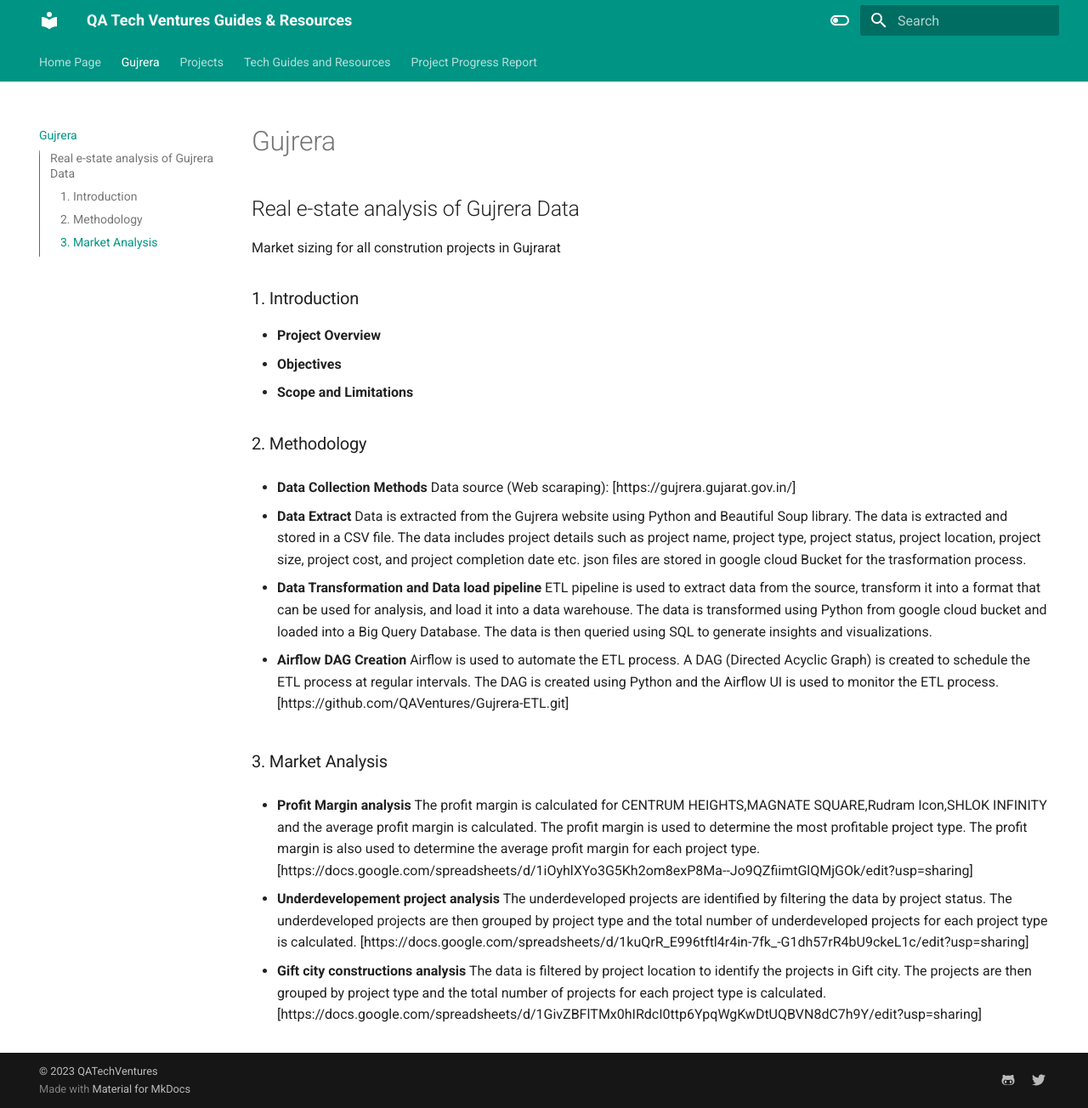
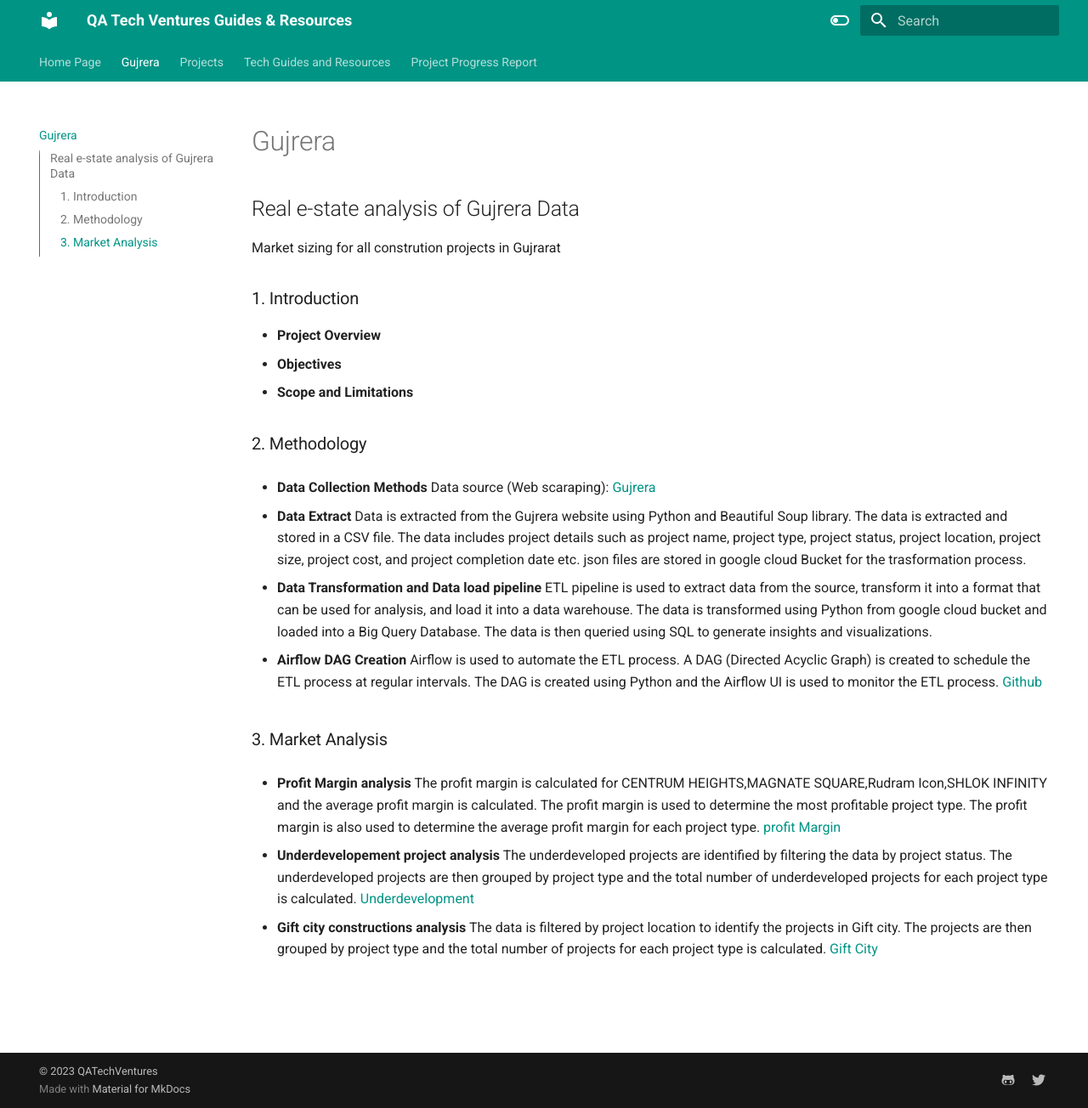
Before and after one commit to QAVentures/qaTechVentures-mkdoc-material, an MkDocs documentation site: the page built from docs/Gujrera.md, in a window 1280 px wide and 1304 px high. Shown: the whole window at 85% size. Built offline with MkDocs 1.6.1 and Material for MkDocs 9.7.7, drawn with Linux system fonts in a browser that asks for light colours.

Commit message:
links added

```diff
--- a/docs/Gujrera.md
+++ b/docs/Gujrera.md
@@ -20,20 +20,20 @@
 
 - **Airflow DAG Creation**
     Airflow is used to automate the ETL process. A DAG (Directed Acyclic Graph) is created to schedule the ETL process at regular intervals. The DAG is created using Python and the Airflow UI is used to monitor the ETL process.
-    [https://github.com/QAVentures/Gujrera-ETL.git]
+    [Github](https://github.com/QAVentures/Gujrera-ETL.git)
 
 
 ### 3. Market Analysis
 
 - **Profit Margin analysis**
      The profit margin is calculated for CENTRUM HEIGHTS,MAGNATE SQUARE,Rudram Icon,SHLOK INFINITY and the average profit margin is calculated. The profit margin is used to determine the most profitable project type. The profit margin is also used to determine the average profit margin for each project type.
-    [https://docs.google.com/spreadsheets/d/1iOyhlXYo3G5Kh2om8exP8Ma--Jo9QZfiimtGlQMjGOk/edit?usp=sharing]
+    [profit Margin](https://docs.google.com/spreadsheets/d/1iOyhlXYo3G5Kh2om8exP8Ma--Jo9QZfiimtGlQMjGOk/edit?usp=sharing)
 
 
 - **Underdevelopement project analysis**
     The underdeveloped projects are identified by filtering the data by project status. The underdeveloped projects are then grouped by project type and the total number of underdeveloped projects for each project type is calculated.
-    [https://docs.google.com/spreadsheets/d/1kuQrR_E996tftl4r4in-7fk_-G1dh57rR4bU9ckeL1c/edit?usp=sharing]
+    [Underdevelopment](https://docs.google.com/spreadsheets/d/1kuQrR_E996tftl4r4in-7fk_-G1dh57rR4bU9ckeL1c/edit?usp=sharing)
 
 - **Gift city constructions analysis**
     The data is filtered by project location to identify the projects in Gift city. The projects are then grouped by project type and the total number of projects for each project type is calculated.
-    [https://docs.google.com/spreadsheets/d/1GivZBFlTMx0hIRdcI0ttp6YpqWgKwDtUQBVN8dC7h9Y/edit?usp=sharing]
+    [Gift City](https://docs.google.com/spreadsheets/d/1GivZBFlTMx0hIRdcI0ttp6YpqWgKwDtUQBVN8dC7h9Y/edit?usp=sharing)
```
Also changed, not shown: other parts of docs/Gujrera.md (+1 -1 lines).
